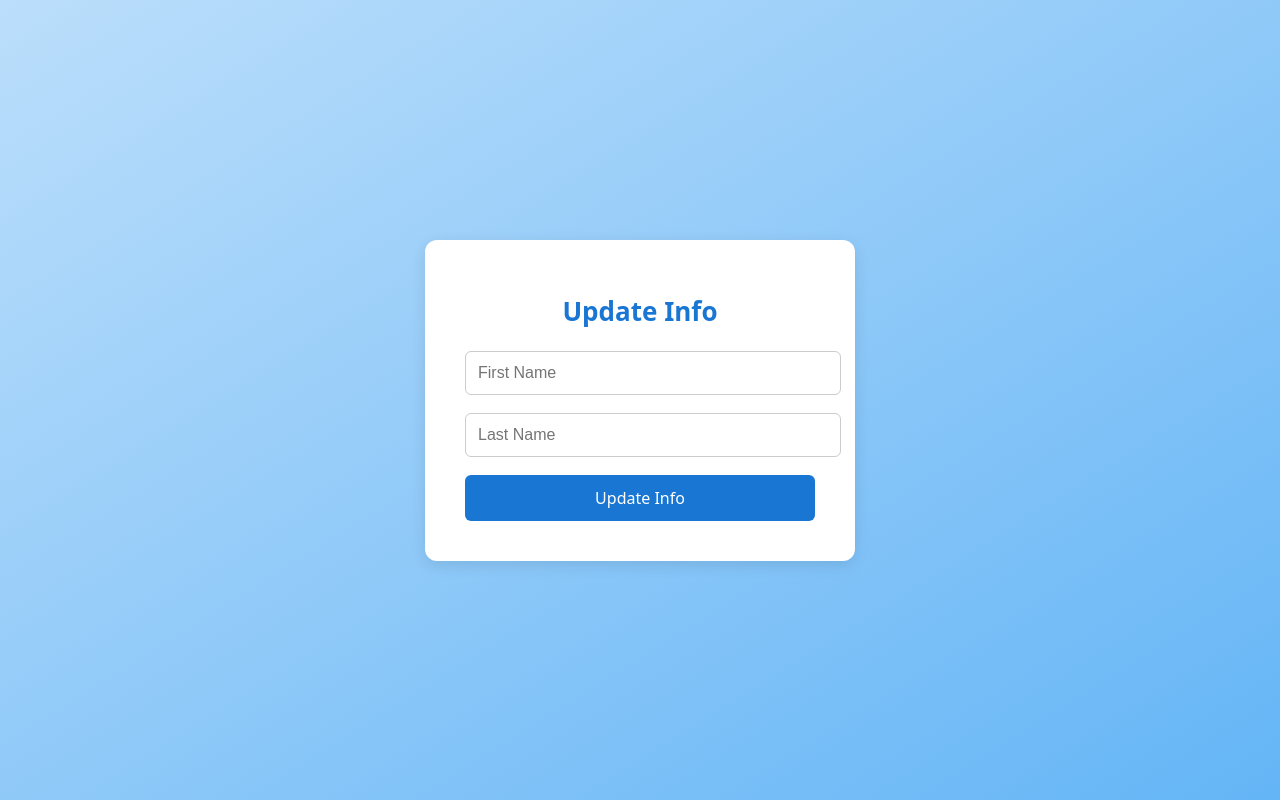
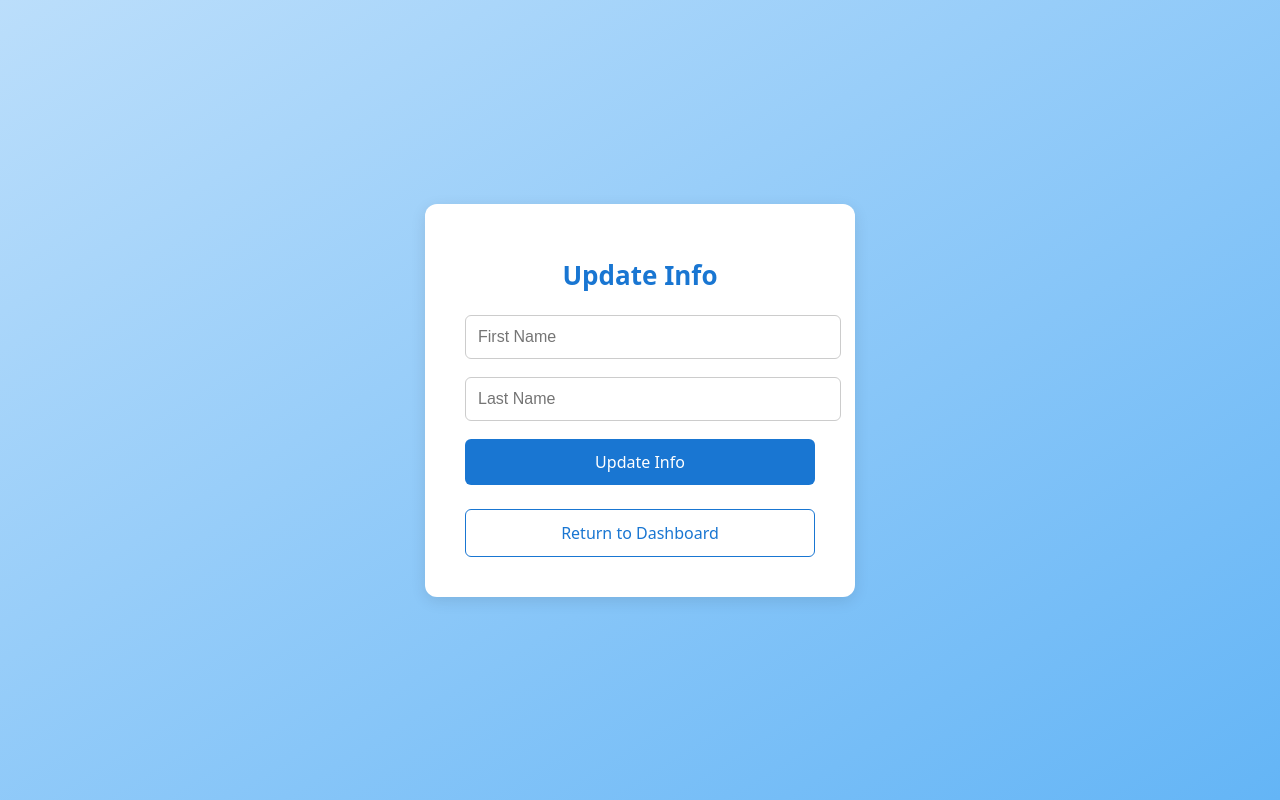
Before and after one commit to Teach210/Milestone1-Demo, a React (Vite) app in the folder client/: page /update-info in a window 1280 px wide. Built offline with nearby package versions, Linux system fonts and the light colour scheme.

Commit message:
mixed  bug with buttons on all pages

```diff
--- a/client/src/ChangePassword.jsx
+++ b/client/src/ChangePassword.jsx
@@ -7,6 +7,12 @@ export default function ChangePassword() {
   const [message, setMessage] = useState("");
   const [messageType, setMessageType] = useState("");
   const navigate = useNavigate();
+
+  const handleReturn = () => {
+    const localFlag = localStorage.getItem("isAdmin");
+    const isAdmin = localFlag === "1" || localFlag === "true" || localFlag === "true";
+    navigate(isAdmin ? "/admin" : "/dashboard");
+  };
 
   const handleChangePassword = async () => {
     if (!currentPassword || !newPassword) {
@@ -80,6 +86,12 @@ export default function ChangePassword() {
           Update Password
         </button>
 
+        <div style={{ marginTop: 12 }}>
+          <button onClick={handleReturn} style={styles.secondaryButton}>
+            Return to Dashboard
+          </button>
+        </div>
+
         {message && (
           <p
             style={{
@@ -141,4 +153,14 @@ const styles = {
     color: "red",
     fontSize: "14px",
   },
+  secondaryButton: {
+    width: "100%",
+    padding: "12px",
+    borderRadius: "6px",
+    border: "1px solid #1976d2",
+    backgroundColor: "#fff",
+    color: "#1976d2",
+    fontSize: "16px",
+    cursor: "pointer",
+  },
 };
--- a/client/src/Profile.jsx
+++ b/client/src/Profile.jsx
@@ -62,22 +62,22 @@ export default function Profile() {
           )
         )}
 
-        <div style={{ marginTop: 16, display: 'flex', gap: 12, justifyContent: 'center' }}>
+        <div style={{ marginTop: 16, display: 'flex', flexDirection: 'column', gap: 12, alignItems: 'center' }}>
           <button
-            style={styles.button}
+            style={styles.secondaryButton}
             onClick={() => {
               // prefer server-fetched user role, fallback to localStorage flag
               const localFlag = localStorage.getItem('isAdmin');
               const fromUser = user && (user.is_admin === 1 || user.is_admin === '1' || user.is_admin === true);
-              const isAdmin = !!fromUser || localFlag === '1';
+              const isAdmin = !!fromUser || localFlag === '1' || localFlag === 'true';
               if (isAdmin) navigate('/admin');
               else navigate('/dashboard');
             }}
           >
-            Back to Dashboard
+            Return to Dashboard
           </button>
           <button
-            style={{ ...styles.button, backgroundColor: '#e53935' }}
+            style={{ ...styles.button, backgroundColor: '#e53935', width: '100%' }}
             onClick={() => {
               // remove user session data and navigate to login
               localStorage.removeItem('userId');
@@ -86,6 +86,7 @@ export default function Profile() {
               localStorage.removeItem('userLastName');
               localStorage.removeItem('pendingUserId');
               localStorage.removeItem('pendingUserEmail');
+              localStorage.removeItem('isAdmin');
               navigate('/login');
             }}
           >
@@ -150,9 +151,19 @@ const styles = {
     backgroundColor: "#1976d2",
     color: "#fff",
     cursor: "pointer",
+    width: '100%'
   },
   message: {
     marginTop: "12px",
     fontSize: "14px",
   },
+  secondaryButton: {
+    padding: "10px 16px",
+    borderRadius: "6px",
+    border: "1px solid #1976d2",
+    backgroundColor: "#fff",
+    color: "#1976d2",
+    cursor: "pointer",
+    width: '100%'
+  },
 };
--- a/client/src/UpdateInfo.jsx
+++ b/client/src/UpdateInfo.jsx
@@ -6,6 +6,12 @@ export default function UpdateInfo() {
   const [lastName, setLastName] = useState("");
   const [message, setMessage] = useState("");
   const navigate = useNavigate();
+
+  const handleReturn = () => {
+    const localFlag = localStorage.getItem("isAdmin");
+    const isAdmin = localFlag === "1" || localFlag === "true";
+    navigate(isAdmin ? "/admin" : "/dashboard");
+  };
 
   const handleUpdate = async () => {
     if (!firstName || !lastName) {
@@ -69,6 +75,12 @@ export default function UpdateInfo() {
           Update Info
         </button>
 
+        <div style={{ marginTop: 12 }}>
+          <button onClick={handleReturn} style={styles.secondaryButton}>
+            Return to Dashboard
+          </button>
+        </div>
+
         {message && <p style={styles.message}>{message}</p>}
       </div>
     </div>
@@ -117,6 +129,17 @@ const styles = {
     fontWeight: "500",
     cursor: "pointer",
   },
+  secondaryButton: {
+    width: "100%",
+    padding: "12px",
+    borderRadius: "6px",
+    border: "1px solid #1976d2",
+    backgroundColor: "#fff",
+    color: "#1976d2",
+    fontSize: "16px",
+    cursor: "pointer",
+    marginTop: "12px",
+  },
   message: {
     marginTop: "15px",
     color: "#c2185b",
```
Also changed, not shown: 2 other files (tests, documents, lock files or other folders).
